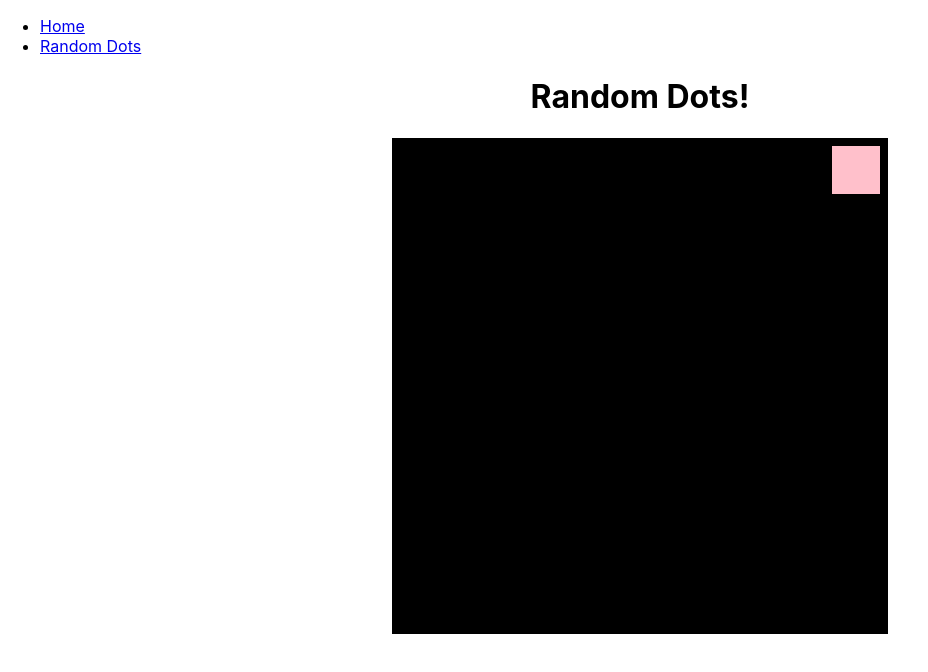
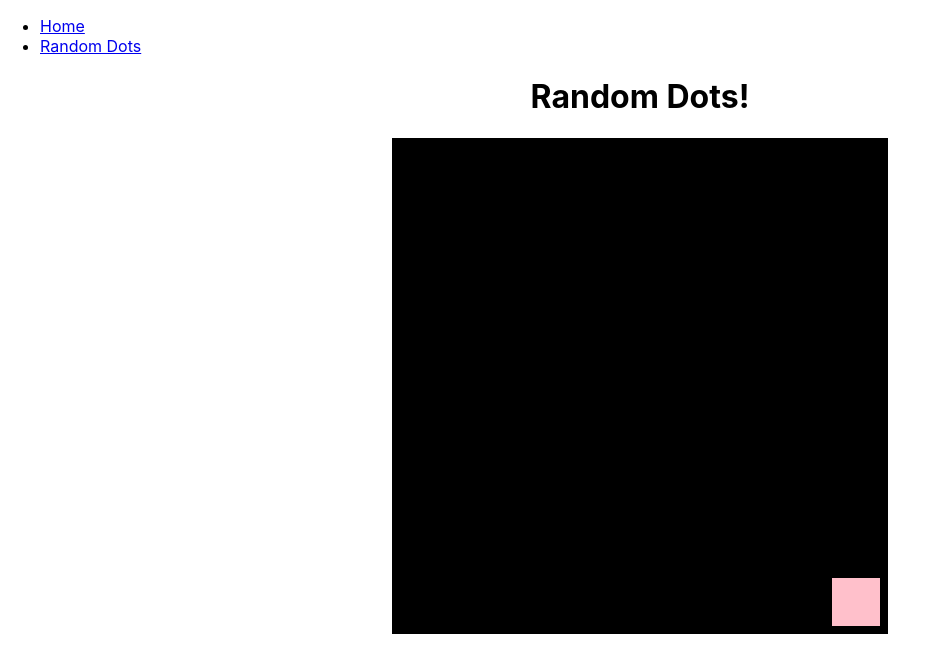
Before and after one commit to breadoliveoilsalt/getMouz, a React (Create React App) app in the folder client/: page /randomdots in a window 1280 px wide. Shown: the top 672 px of the page, without its empty margins (0-928 px from the left). Built offline with nearby package versions, Linux system fonts and the light colour scheme.

Commit message:
In css, change top property to bottom, to align this with x and y coordinates

```diff
--- a/client/src/randomDots.css
+++ b/client/src/randomDots.css
@@ -16,7 +16,7 @@
 
 .dot {
   position: absolute;
-  top: 0em; /* 0 em to 28 em is right up against boarder, at 2 em sized dots */
+  bottom: 0em; /* 0 em to 28 em is right up against boarder, at 2 em sized dots */
   left: 27em; /* 0 em to 27 em is right up against boarder, at 3 em sized dots */
   height: 3em; /* 30 ems = container width or height */
   width: 3em;
```
